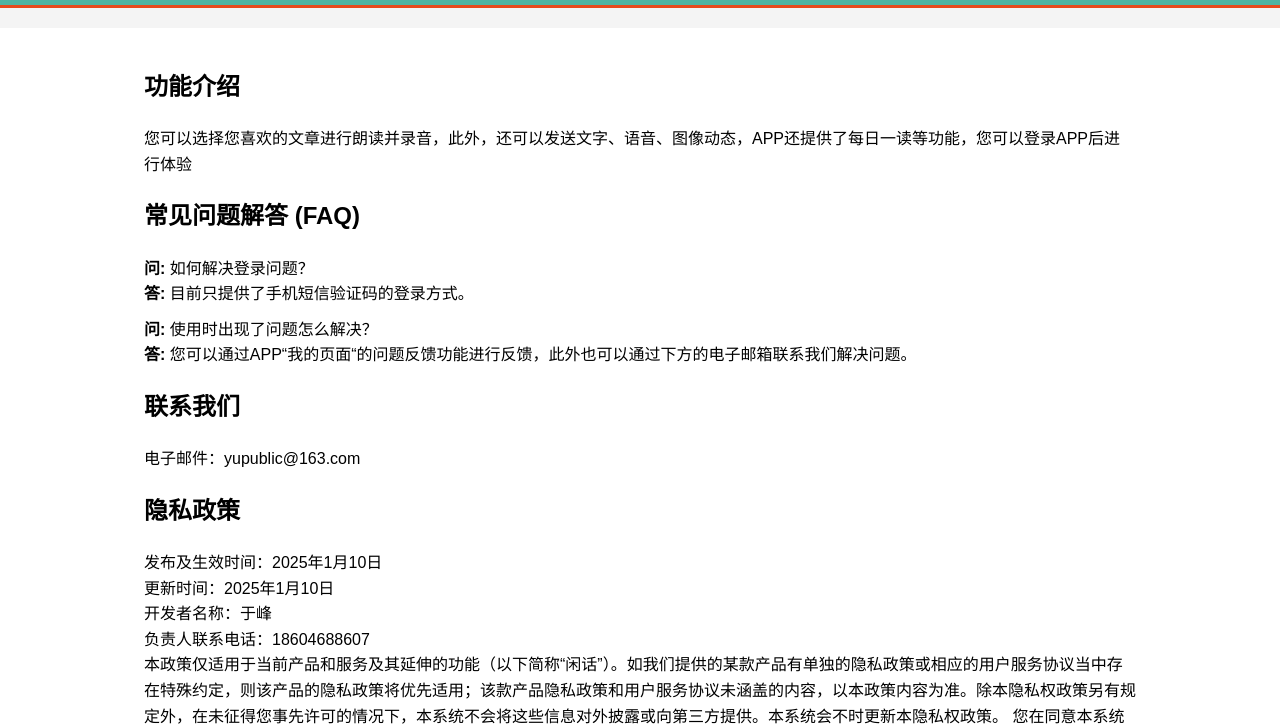
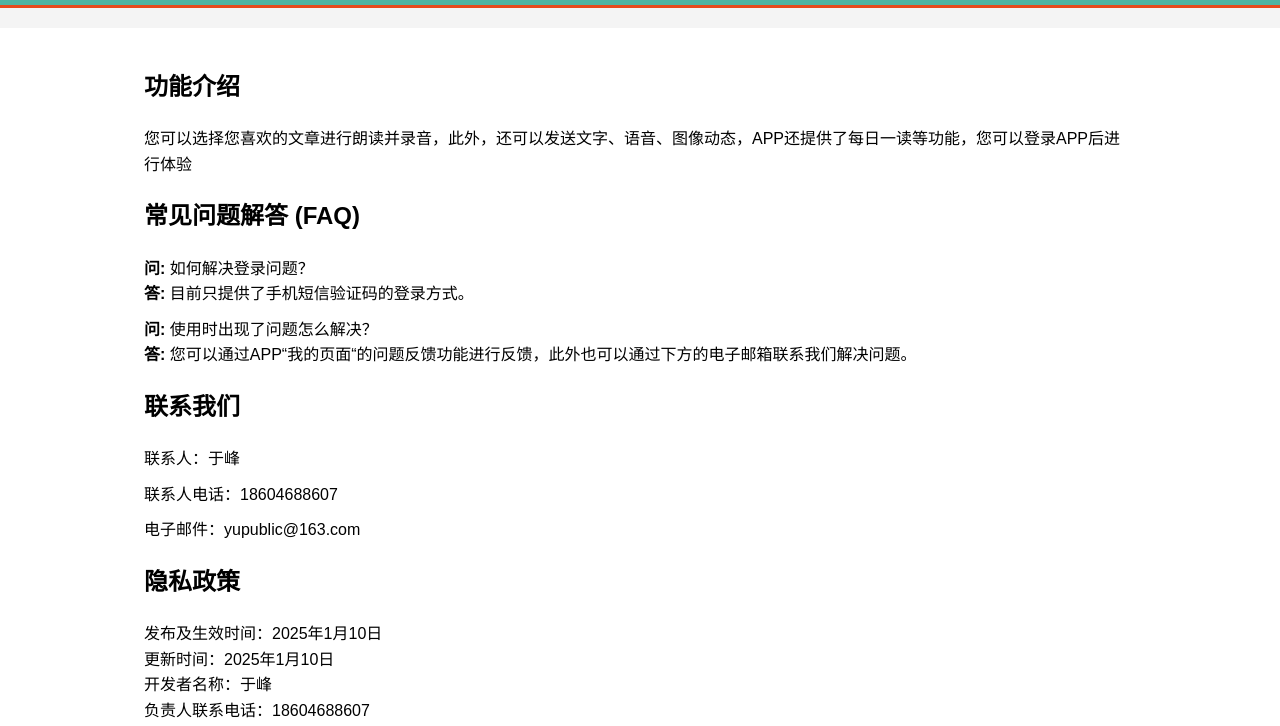
Before and after one commit to yufeng8607/xianhua-web, a plain HTML site: page index.html in a window 1280 px wide. Shown: the part 95-821 px from the top of the page. Drawn offline with Linux system fonts and the light colour scheme.

Commit message:
Update index.html

```diff
--- a/index.html
+++ b/index.html
@@ -86,6 +86,8 @@
             <section>
                 <h2>联系我们</h2>
                 <ul>
+                    <li>联系人：于峰</li>
+                    <li>联系人电话：18604688607</li>
                     <li>电子邮件：yupublic@163.com</li>
                 </ul>
             </section>
```
